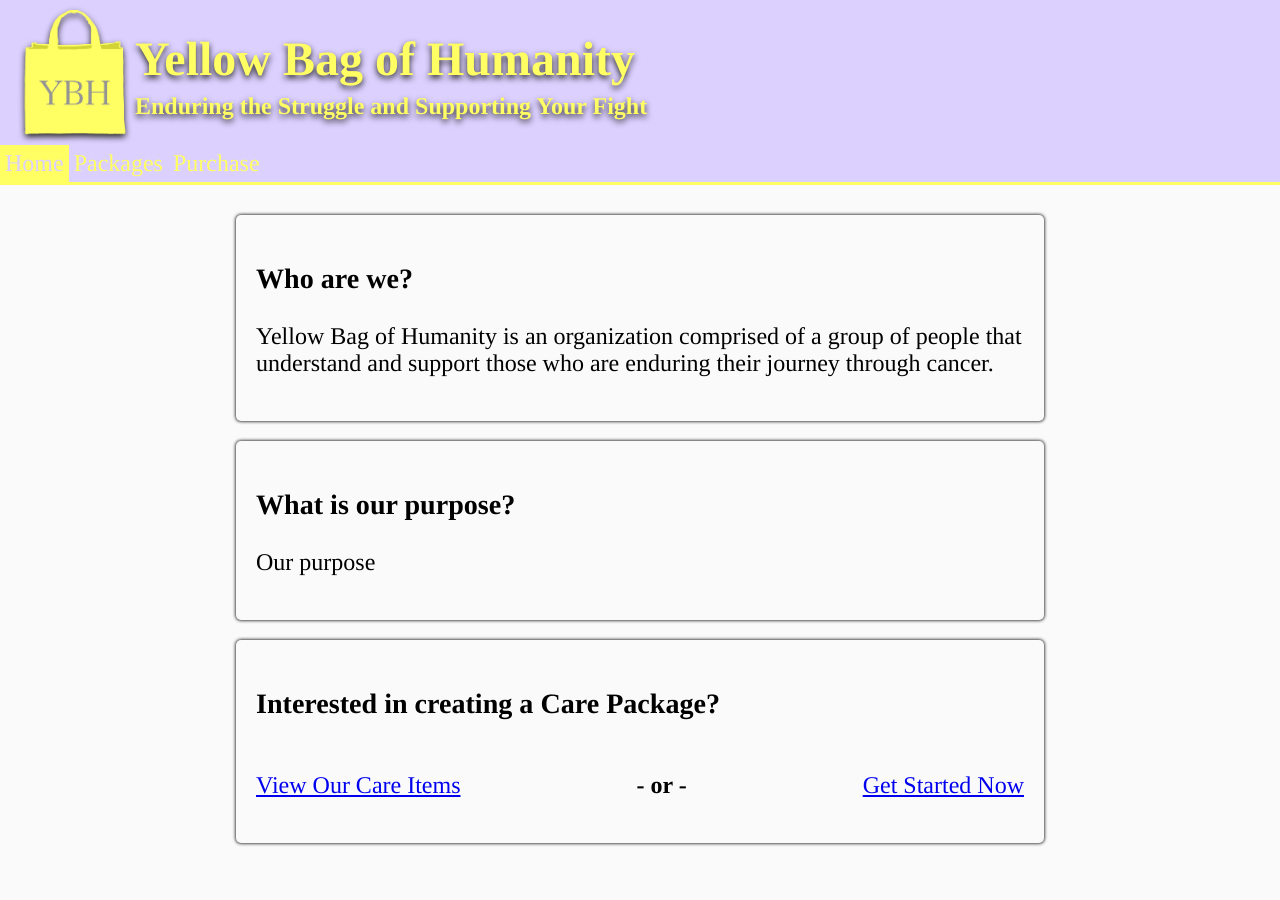
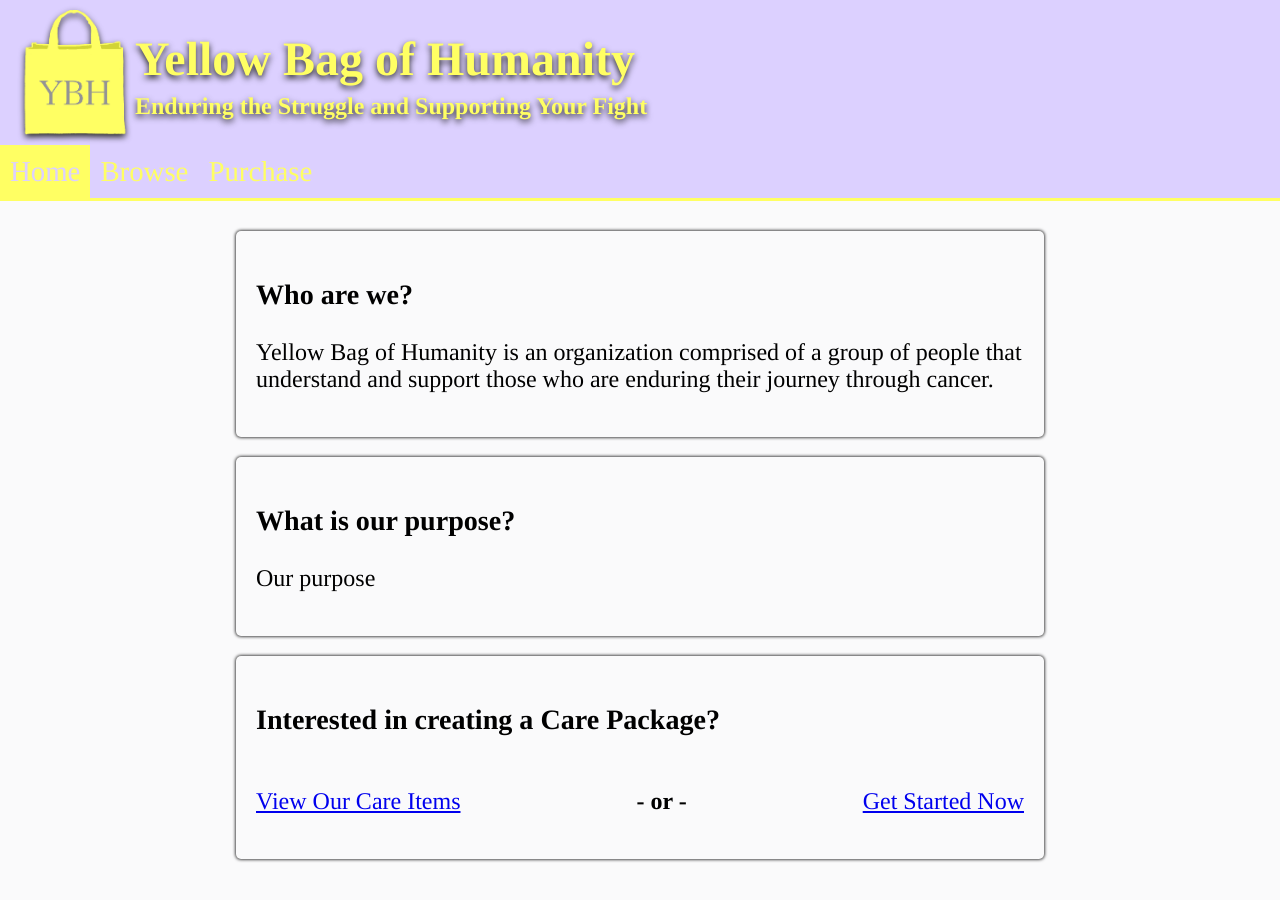
Before and after one commit to smlcate/cfoundation, a website: page public/index.html in a window 1280 px wide. Drawn offline with nearby package versions, Linux system fonts and the light colour scheme; some packages are replaced by stand-ins of ours.

Commit message:
add more header styles

```diff
--- a/public/index.html
+++ b/public/index.html
@@ -36,7 +36,7 @@
       <div class="" id="headerNav">
 
         <a id="homeAnc" href="/" ng-click="changePage('home')">Home</a>
-        <a id="packagesAnc" href="/#!/browse" ng-click="changePage('packages')">Packages</a>
+        <a id="packagesAnc" href="/#!/browse" ng-click="changePage('packages')">Browse</a>
         <a id="purchaseAnc" href="/#!/packages" ng-click="changePage('purchase')">Purchase</a>
 
       </div>
--- a/public/styles/main.css
+++ b/public/styles/main.css
@@ -34,9 +34,10 @@ header {
   display: flex;
   /* flex-direction: row; */
   align-items: center;
-  padding: 5px;
+  padding: 10px;
   /* color: #dcd0ff; */
   color: #ffff63;
+  font-size: 120%;
 
   /* background: #ffff63; */
   background: #dcd0ff;
```
